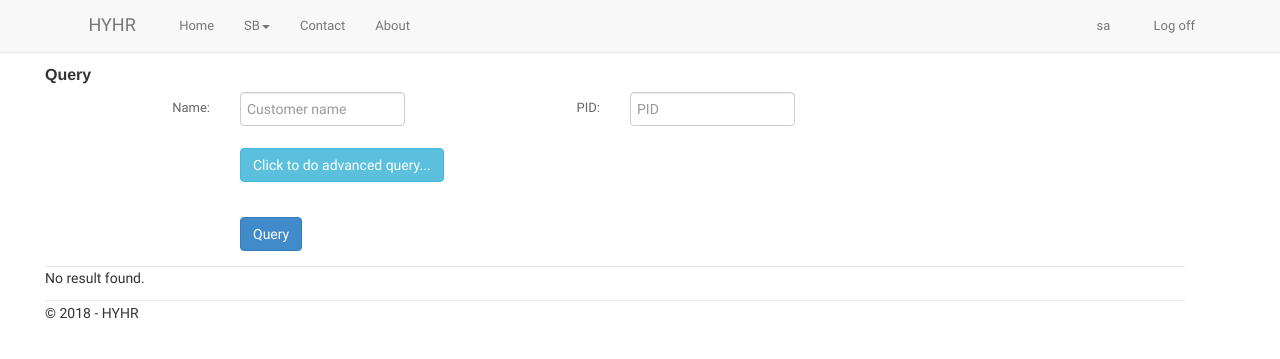
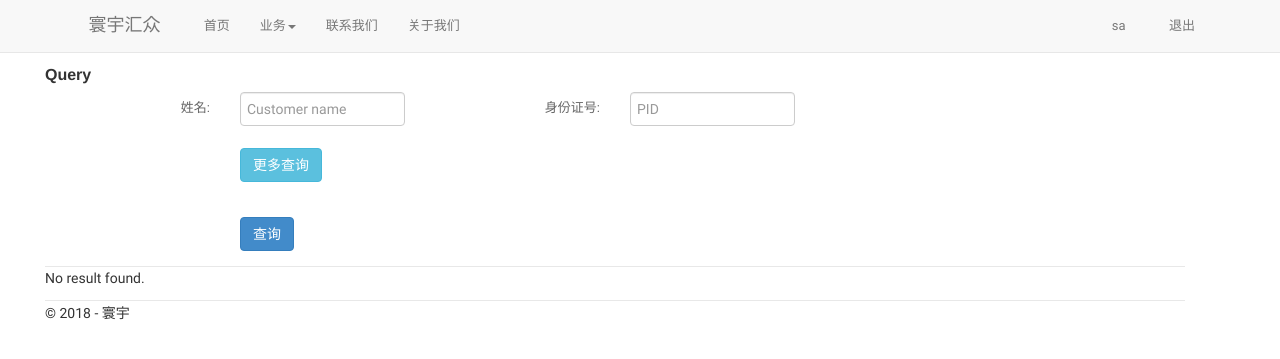
Before and after one commit to woodhfut/HYHR, a Django app: page /sb/query/ in a window 1280 px wide. Shown: the top 359 px of the page. Run offline with Django 3.2, Linux system fonts and the light colour scheme; a user stored in the database is signed in; some libraries are stand-ins or nearby versions; some web fonts are replaced.

Commit message:
modify template and model
modify template and model

```diff
--- a/sb/templates/sb/sb_query.html
+++ b/sb/templates/sb/sb_query.html
@@ -26,13 +26,13 @@
             {% endif %}
 
             <div class="form-group">
-                <label for="name" class="col-sm-2 control-label">Name: </label>
+                <label for="name" class="col-sm-2 control-label">姓名: </label>
                 <div class="col-sm-2">
                     {{form.name}}
                     {%for field in form%}{% if field.name == 'name' %}<label class="validation-summary-errors">{%for error in field.errors%}{{error}}{%endfor%}</label>{%endif%}{%endfor%}
                 </div>
 
-                <label for="pid" class="col-sm-2 control-label">PID: </label>
+                <label for="pid" class="col-sm-2 control-label">身份证号: </label>
                 <div class="col-sm-2">
                     {{form.pid}}
                     {%for field in form%}{% if field.name == 'pid' %}<label class="validation-summary-errors">{%for error in field.errors%}{{error}}{%endfor%}</label>{%endif%}{%endfor%}
@@ -42,19 +42,19 @@
             <div class="form-group">
                 <div class="col-sm-offset-2 col-sm-10">
                     <button type="button" class="btn btn-info" data-toggle="collapse" data-target="#extrainfo" style="margin-bottom:20px">
-                        Click to do advanced query...
+                        更多查询
                     </button>
                 </div>
                 <div>
                     <div id="extrainfo" class="collapse in">
                         <div class="form-group">
-                            <label class="col-sm-2 control-label" for="dateFrom">From: </label>
+                            <label class="col-sm-2 control-label" for="dateFrom">开始日期: </label>
                             <div class="col-sm-2" >
                                 {{form.dateFrom}}
                                 {%for field in form%}{% if field.name == 'dateFrom' %}<label class="validation-summary-errors">{%for error in field.errors%}{{error}}{%endfor%}</label>{%endif%}{%endfor%}
                             </div>
 
-                            <label class="col-sm-2 control-label" for="dateTo">To: </label>
+                            <label class="col-sm-2 control-label" for="dateTo">截至日期: </label>
                             <div class="col-sm-2">
                                 {{form.dateTo}}
                                 {%for field in form%}{% if field.name == 'dateTo' %}<label class="validation-summary-errors">{%for error in field.errors%}{{error}}{%endfor%}</label>{%endif%}{%endfor%}
@@ -66,7 +66,7 @@
 
             <div class="form-group">
                 <div class="col-sm-offset-2 col-sm-10">
-                    <button type="button" class="btn btn-primary" onclick="navigatetopagewithQuery(1)">Query</button>
+                    <button type="button" class="btn btn-primary" onclick="navigatetopagewithQuery(1)">查询</button>
                     <input type="hidden" id="page_count" name="page_count" />
                     <input type="hidden" id="page_id" name="page_id" />
                     <input type="hidden" id="collapse" name="collapse" />
@@ -79,21 +79,21 @@
         <hr />
         {% if result %}
         <table class="table table-hover">
-            <caption>Query result...</caption>
+            <caption>查询结果</caption>
             <thead>
                 <tr>
-                    <th>name</th>
-                    <th>pid</th>
-                    <th>phone</th>
-                    <th>productname</th>
-                    <th>district</th>
-                    <th>C/R</th>
-                    <th>baseline</th>
+                    <th>姓名</th>
+                    <th>身份证号</th>
+                    <th>手机号</th>
+                    <th>业务名称</th>
+                    <th>所在区县</th>
+                    <th>户口性质</th>
+                    <th>基数</th>
 
-                    <th>totalprice</th>
-                    <th>from</th>
-                    <th>to</th>
-                    <th>ReOrder?</th>
+                    <th>总价</th>
+                    <th>开始日期</th>
+                    <th>截至日期</th>
+                    <th>续费</th>
                 </tr>
             </thead>
             <tbody>
@@ -103,15 +103,13 @@
                         <td>{{rst.customer.pid}}</td>
                         <td>{{rst.customer.phone}}</td>
                         <td>{{rst.product.name}}</td>
-                        <td>{{rst.get_district_display}}</td>
+                        <td>{{rst.district.name}}</td>
                         <td>{{rst.customer.get_hukou_display}}</td>
                         <td>{{rst.product_base}}</td>
-
-
                         <td>{{rst.total_price}}</td>
                         <td>{{rst.validFrom.year}}-{{rst.validFrom.month|stringformat:"02d"}}-{{rst.validFrom.day|stringformat:"02d"}}</td>
                         <td>{{rst.validTo.year}}-{{rst.validTo.month|stringformat:"02d"}}-{{rst.validTo.day|stringformat:"02d"}}</td>
-                        <td><a href="/sb/reorder/{{rst.customer.pid}}">Reorder</a></td>
+                        <td><a href="/sb/reorder/{{rst.customer.pid}}">{{rst.product.name}}续费</a></td>
                     </tr>
                 {% endfor %}
             </tbody>
--- a/sb/views.py
+++ b/sb/views.py
@@ -6,8 +6,9 @@ from django.contrib.auth.views import login_required
 from django.contrib.auth.decorators import user_passes_test, permission_required
 from django.db import transaction
 from .forms import QueryForm, CustomerForm, Product_OrderForm, Service_OrderForm
-from .models import Product_Order, Customer, Product, Service_Order, Partner
+from .models import Product_Order, Customer, Product, Service_Order, Partner, OrderType, District
 from django.core.paginator import Paginator, EmptyPage, PageNotAnInteger
+
 
 def sb_index(request):
     return render(request,'sb/index.html',
@@ -205,13 +206,21 @@ def sb_add(request):
                     productName = p_cd['product']
                     product = Product.objects.get(name = productName)
 
+                    otName = p_cd['orderType']
+                    ordertype = OrderType.objects.get(name=otName)
+
+                    dstName = p_cd['district']
+                    district = District.objects.get(name=dstName)
+
                     p_order, created = Product_Order.objects.get_or_create(
                         customer=customer,
                         product=product,
+                        district = district,
+                        orderType = ordertype,
                         validFrom = p_cd['validFrom'],
                         validTo = p_cd['validTo'],
                         defaults={
-                            'district': p_cd['district'],
+
                             'product_base' : p_cd['product_base'],
                             'total_price' : p_cd['total_price'],
                             'paymethod' : p_cd['paymethod'],
@@ -240,20 +249,17 @@ def sb_add(request):
                             'dealPlatform' : p_cd['dealPlatform']
                         },
                     )
-            except:
-                return HttpResponse('failed...')
-            return render(request, 'sb/sb_add.html',
+            except Exception as ex:
+                return HttpResponse('exception met during add new order. {}'.format(ex))
+            return render(request, 'sb/add_success.html',
                   {
-                        'title':'Add Successfully.',
-                        'customer_form':customer_form,
-                        'p_order_form': p_order_form,
-                        's_order_form': s_order_form,
-                        'year':datetime.now().year
+                        'title': '添加成功',
+                        'year':datetime.now().year,
                   })
         else:
             return render(request, 'sb/sb_add.html',
                   {
-                        'title':'Add',
+                        'title':'新增',
                         'customer_form':customer_form,
                         'p_order_form': p_order_form,
                         's_order_form': s_order_form,
@@ -265,13 +271,12 @@ def sb_add(request):
         s_order_form = Service_OrderForm()
         return render(request, 'sb/sb_add.html',
                   {
-                        'title': 'Add',
+                        'title': '新增',
                         'customer_form':customer_form,
                         'p_order_form': p_order_form,
                         's_order_form': s_order_form,
                         'year':datetime.now().year
                   })
-
 
 
 @user_passes_test(lambda u: u.is_superuser, login_url='/login/')
@@ -343,10 +348,17 @@ def sb_reorder(request,id):
     else:
         p_order_form = Product_OrderForm()
         s_order_form = Service_OrderForm()
+        svtdates = Service_Order.objects.filter(customer__pid = id).order_by('-svalidTo')
+        svdt = None
+        if len(svtdates) > 0:
+            svdt = svtdates[0]
+
         return render(request, 'sb/sb_reorder.html',
-                        {
-                            'customer':customer,
-                            'p_order_form': p_order_form,
-                            's_order_form': s_order_form,
-                            'year':datetime.now().year
-                            })
+                    {
+                        'title': '续费',
+                        'customer':customer,
+                        'p_order_form': p_order_form,
+                        's_order_form': s_order_form,
+                        'svdt': svdt,
+                        'year':datetime.now().year
+                        })
--- a/templates/HYHR/layout.html
+++ b/templates/HYHR/layout.html
@@ -3,7 +3,7 @@
 <head>
     <meta charset="utf-8" />
     <meta name="viewport" content="width=device-width, initial-scale=1.0">
-    <title>{{ title }} - HYHR</title>
+    <title>{{ title }} - 寰宇</title>
     {% load staticfiles %}
     <link rel="stylesheet" type="text/css" href="{% static 'HYHR/content/bootstrap.min.css' %}" />
     <link rel="stylesheet" type="text/css" href="{% static 'HYHR/content/site.css' %}" />
@@ -24,28 +24,28 @@
                     <span class="icon-bar"></span>
                     <span class="icon-bar"></span>
                 </button>
-                <a href="/" class="navbar-brand"><span class="glyphicon glyphicon-home"></span> HYHR</a>
+                <a href="/" class="navbar-brand"><span class="glyphicon glyphicon-home"></span> 寰宇汇众</a>
             </div>
             <div class="navbar-collapse collapse">
                 <ul class="nav navbar-nav">
-                    <li><a href="{% url 'home' %}"><span class="glyphicon glyphicon-home"></span> Home</a></li>
+                    <li><a href="{% url 'home' %}"><span class="glyphicon glyphicon-home"></span> 首页</a></li>
                     <li class="dropdown">
                         <a href="#" class="dropdown-toggle" data-toggle="dropdown">
-                            SB<b class="caret"></b>
+                            业务<b class="caret"></b>
                         </a>
                         <ul class="dropdown-menu">
-                            <li><a href="{% url 'sb:sb_index' %}">SB</a> </li>
-                            <li><a href="{% url 'sb:sb_query' %}">Query</a> </li>
+                            <li><a href="{% url 'sb:sb_index' %}">介绍</a> </li>
+                            <li><a href="{% url 'sb:sb_query' %}">查询</a> </li>
                             {% if user.is_authenticated and user.is_superuser %}
 
-                            <li><a href="{% url 'sb:sb_add' %}">Add</a> </li>
+                            <li><a href="{% url 'sb:sb_add' %}">新增</a> </li>
                             <li class="divider"></li>
                             <li><a href="{% url 'sb:sb_subsb' 3 %}">SB3</a> </li>
                             {% endif %}
                         </ul>
                     </li>
-                    <li><a href="{% url 'contact' %}">Contact</a></li>
-                    <li><a href="{% url 'about' %}">About</a></li>
+                    <li><a href="{% url 'contact' %}">联系我们</a></li>
+                    <li><a href="{% url 'about' %}">关于我们</a></li>
                 </ul>
                 {% include 'HYHR/loginpartial.html' %}
             </div>
@@ -56,7 +56,7 @@
         {% block content %}{% endblock %}
         <hr/>
         <footer>
-            <p>&copy; {{ year }} - HYHR</p>
+            <p>&copy; {{ year }} - 寰宇</p>
         </footer>
     </div>
 
--- a/templates/HYHR/loginpartial.html
+++ b/templates/HYHR/loginpartial.html
@@ -8,7 +8,7 @@
             <li><a href="#"><span class="glyphicon glyphicon-user"></span> {{ user.username }}</a></li>
         {% endif %}
 
-        <li><a href="/logout/"><span class="glyphicon glyphicon-log-out"></span> Log off</a></li>
+        <li><a href="/logout/"><span class="glyphicon glyphicon-log-out"></span> 退出</a></li>
     </ul>
 
 </form>
@@ -16,8 +16,8 @@
 {% else %}
 
 <ul class="nav navbar-nav navbar-right">
-    <li><a href="{% url 'login' %}"><span class="glyphicon glyphicon-log-in"></span> Log in</a></li>
-    <li><a href="{% url 'register' %}"><span class="glyphicon glyphicon-user"></span> register</a></li>
+    <li><a href="{% url 'login' %}"><span class="glyphicon glyphicon-log-in"></span> 登录</a></li>
+    <li><a href="{% url 'register' %}"><span class="glyphicon glyphicon-user"></span> 注册</a></li>
 </ul>
 
 {% endif %}
--- a/templates/HYHR/logout.html
+++ b/templates/HYHR/logout.html
@@ -2,8 +2,8 @@
 
 {% block content %}
 <h2>{{title}}</h2>
-<p>You have successfully logout the user.</p>
-<p>Go to <a href="{% url 'home' %}">Home</a></p>
-<p>Login with another account? <a href="{% url 'login' %}">Login</a> </p>
+<p>你已成功退出当前登录.</p>
+<p>转到 <a href="{% url 'home' %}">首页</a></p>
+<p>重新登陆? <a href="{% url 'login' %}">登陆</a> </p>
 
 {% endblock %}
```
Also changed, not shown: sb/templates/sb/add_success.html (added, +8 -0 lines), sb/templates/sb/sb_add.html (+5 -5 lines), sb/templates/sb/sb_reorder.html (+36 -5 lines), templates/HYHR/login.html (+5 -5 lines), db.sqlite3.
